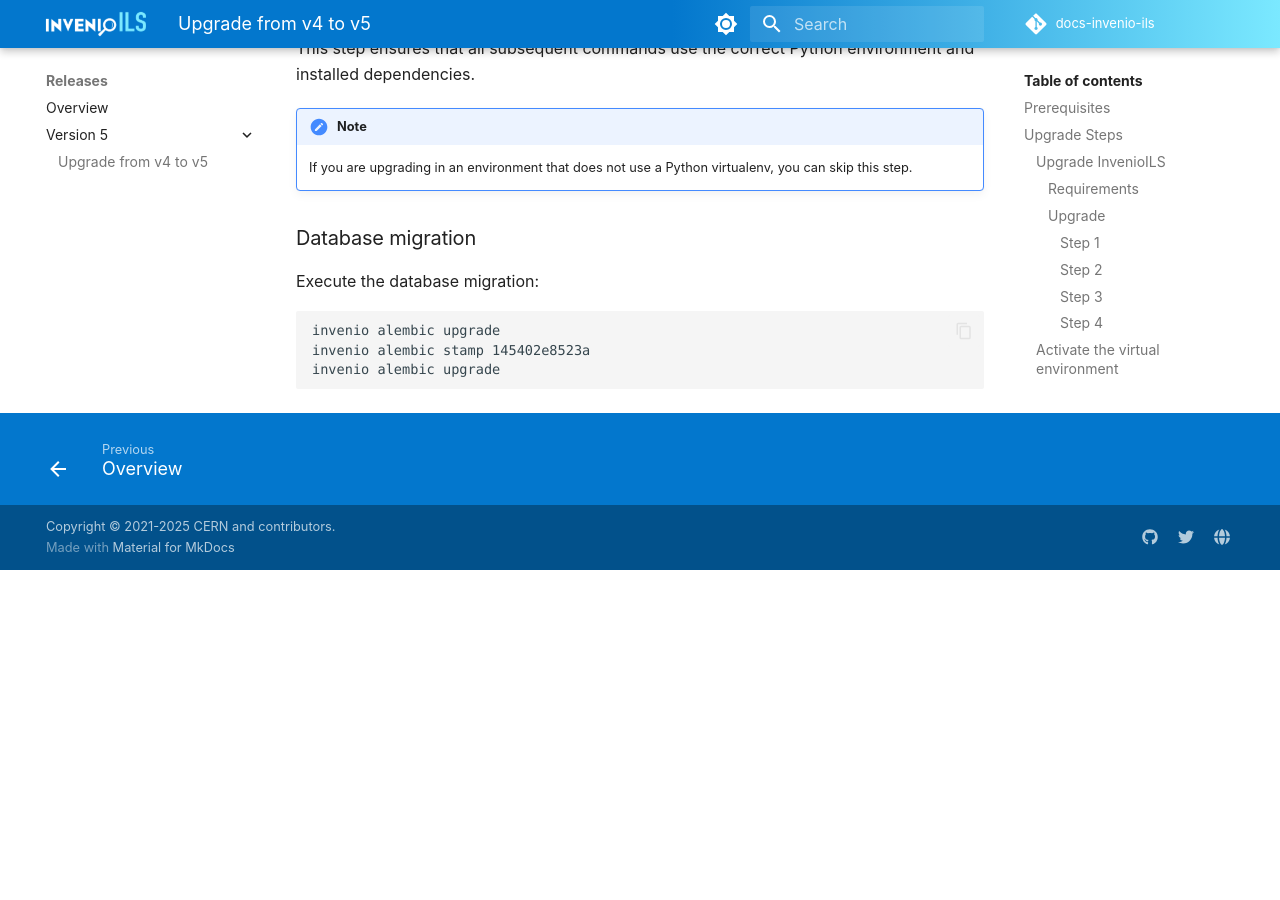
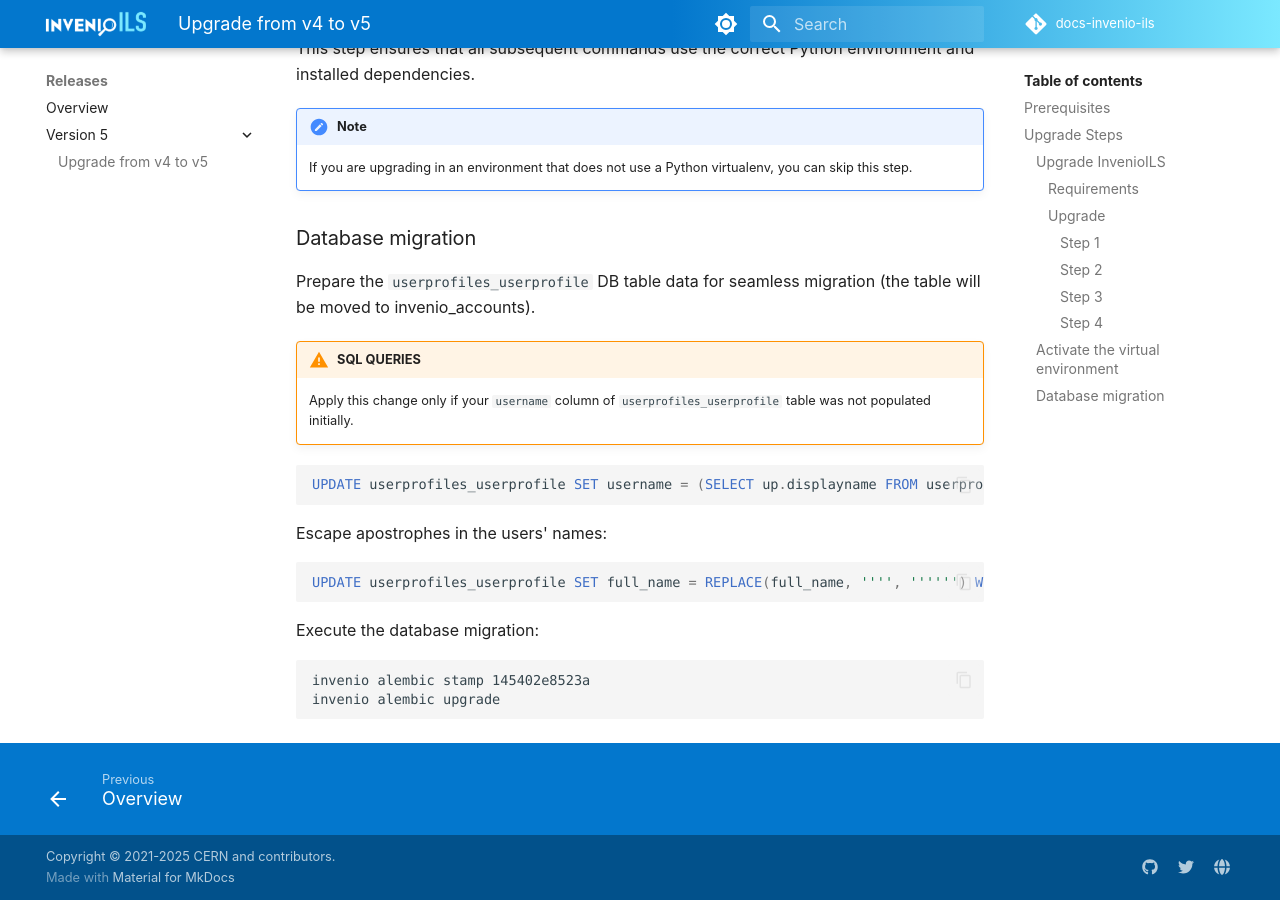
Before and after one commit to inveniosoftware/docs-invenio-ils, an MkDocs documentation site: the page built from docs/releases/version5/upgrade.md, in a window 1280 px wide and 900 px high, scrolled down 2212 px. Built offline with MkDocs 1.6.1 and Material for MkDocs 9.7.7, drawn with Linux system fonts in a browser that asks for light colours; comment, search, counter and statistics services are not loaded; before the commit the page ends 2782 px from its top, so only the background shows below that.

Commit message:
v5: upgrade recipe improvements

````diff
--- a/docs/releases/version5/upgrade.md
+++ b/docs/releases/version5/upgrade.md
@@ -95,10 +95,26 @@ This step ensures that all subsequent commands use the correct Python environmen
 
 ### Database migration
 
+Prepare the `userprofiles_userprofile` DB table data for seamless migration (the table will be moved to invenio_accounts).
+
+
+!!! warning "SQL QUERIES"
+
+    Apply this change only if your `username` column of `userprofiles_userprofile` table was not populated initially.
+
+```sql
+UPDATE userprofiles_userprofile SET username = (SELECT up.displayname FROM userprofiles_userprofile up WHERE up.user_id = userprofiles_userprofile.user_id) WHERE username is null;
+```
+
+Escape apostrophes in the users' names:
+
+```sql
+UPDATE userprofiles_userprofile SET full_name = REPLACE(full_name, '''', '''''') WHERE full_name LIKE '%''%';
+```
+
 Execute the database migration:
 
 ```bash
-invenio alembic upgrade
 invenio alembic stamp 145402e8523a
 invenio alembic upgrade
 ```
````
